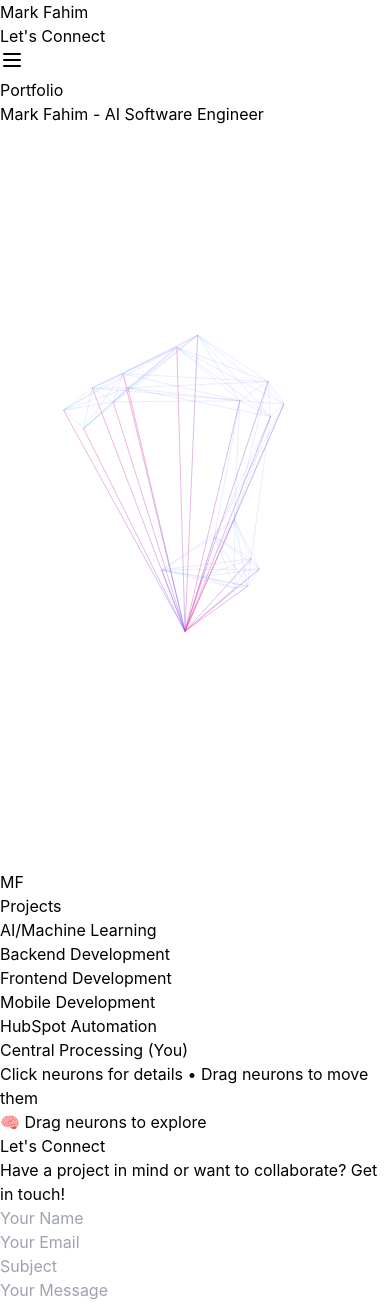
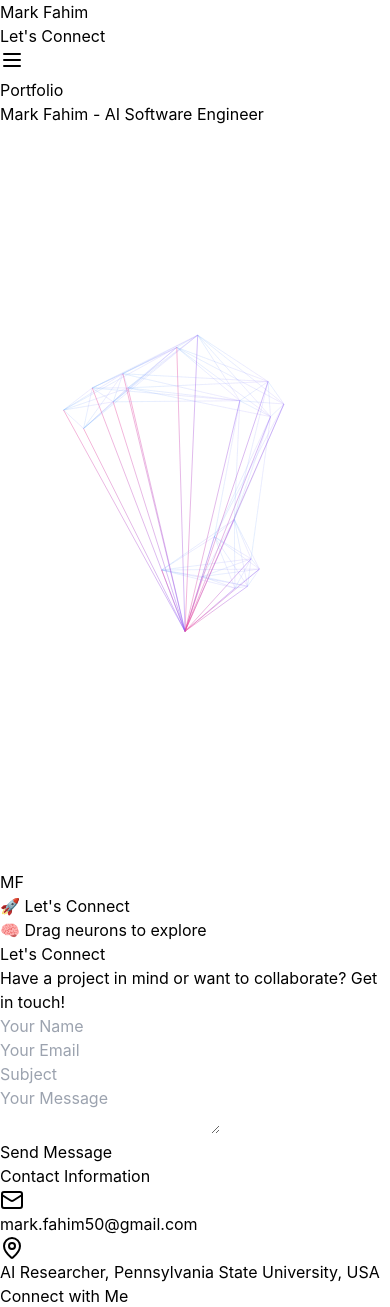
Before and after one commit to MarkGeorge10/my_portfolio, a Next.js app: page / in a window 390 px wide. Shown: the top 1307 px of the page. Built offline with nearby package versions, Linux system fonts and the light colour scheme.

Commit message:
Hide legend on mobile and add Let's connect button
cgen-6d0950d4131f4e55ae4d54e28dd10030

```diff
--- a/src/components/NeuralNetworkPortfolio.tsx
+++ b/src/components/NeuralNetworkPortfolio.tsx
@@ -319,63 +319,54 @@ const NeuralNetworkPortfolio: React.FC<NeuralNetworkPortfolioProps> = ({
         onClose={closePersonalModal}
       />
 
-      {/* Legend - Brain themed */}
-      <div
-        className={`absolute bg-black bg-opacity-60 rounded-lg p-4 text-white backdrop-blur-sm ${
-          isMobile ? "bottom-4 left-4 right-4" : "bottom-8 right-8"
-        }`}
-      >
+      {/* Legend - Brain themed - Hidden on mobile */}
+      {!isMobile && (
+        <div className="absolute bg-black bg-opacity-60 rounded-lg p-4 text-white backdrop-blur-sm bottom-8 right-8">
           {/* 🧠 Neural Brain Legend */}
-        <h3 className={`font-semibold mb-2 ${isMobile ? "text-sm" : ""}`}>
-          Projects
-        </h3>
-        <div className={`space-y-1 ${isMobile ? "text-xs" : "text-sm"}`}>
+          <h3 className="font-semibold mb-2">Projects</h3>
+          <div className="space-y-1 text-sm">
             <div className="flex items-center gap-2">
-            <div
-              className={`rounded-full bg-blue-500 ${isMobile ? "w-3 h-3" : "w-4 h-4"}`}
-            ></div>
+              <div className="rounded-full bg-blue-500 w-4 h-4"></div>
               <span>AI/Machine Learning </span>
-            {/* (Frontal Lobe) */}
             </div>
             <div className="flex items-center gap-2">
-            <div
-              className={`rounded-full bg-green-500 ${isMobile ? "w-3 h-3" : "w-4 h-4"}`}
-            ></div>
+              <div className="rounded-full bg-green-500 w-4 h-4"></div>
               <span>Backend Development </span>
-            {/* (Parietal Lobe) */}
             </div>
             <div className="flex items-center gap-2">
-            <div
-              className={`rounded-full bg-purple-500 ${isMobile ? "w-3 h-3" : "w-4 h-4"}`}
-            ></div>
+              <div className="rounded-full bg-purple-500 w-4 h-4"></div>
               <span>Frontend Development </span>
-            {/* (Temporal Lobe) */}
             </div>
             <div className="flex items-center gap-2">
-            <div
-              className={`rounded-full bg-orange-500 ${isMobile ? "w-3 h-3" : "w-4 h-4"}`}
-            ></div>
+              <div className="rounded-full bg-orange-500 w-4 h-4"></div>
               <span>Mobile Development </span>
-            {/* (Occipital Lobe) */}
             </div>
             <div className="flex items-center gap-2">
-            <div
-              className={`rounded-full bg-red-500 ${isMobile ? "w-3 h-3" : "w-4 h-4"}`}
-            ></div>
+              <div className="rounded-full bg-red-500 w-4 h-4"></div>
               <span>HubSpot Automation </span>
-            {/* (Cerebellum) */}
             </div>
             <div className="flex items-center gap-2">
-            <div
-              className={`rounded-full bg-gradient-to-r from-purple-600 to-pink-600 ${isMobile ? "w-3 h-3" : "w-4 h-4"}`}
-            ></div>
+              <div className="rounded-full bg-gradient-to-r from-purple-600 to-pink-600 w-4 h-4"></div>
               <span>Central Processing (You)</span>
             </div>
           </div>
-        <p className={`mt-2 opacity-75 ${isMobile ? "text-xs" : "text-xs"}`}>
+          <p className="mt-2 opacity-75 text-xs">
             Click neurons for details • Drag neurons to move them
           </p>
         </div>
+      )}
+
+      {/* Mobile Let's Connect Button */}
+      {isMobile && (
+        <div className="absolute bottom-6 left-1/2 transform -translate-x-1/2 z-20">
+          <button
+            onClick={handleOutputClick}
+            className="bg-gradient-to-r from-purple-600 to-pink-600 hover:from-purple-700 hover:to-pink-700 text-white font-semibold py-3 px-6 rounded-full shadow-lg backdrop-blur-sm transition-all duration-300 transform hover:scale-105"
+          >
+            🚀 Let's Connect
+          </button>
+        </div>
+      )}
 
       {/* Mobile drag instruction */}
       {isMobile && (
```
Lines whose indentation alone changed are shown as unchanged.
